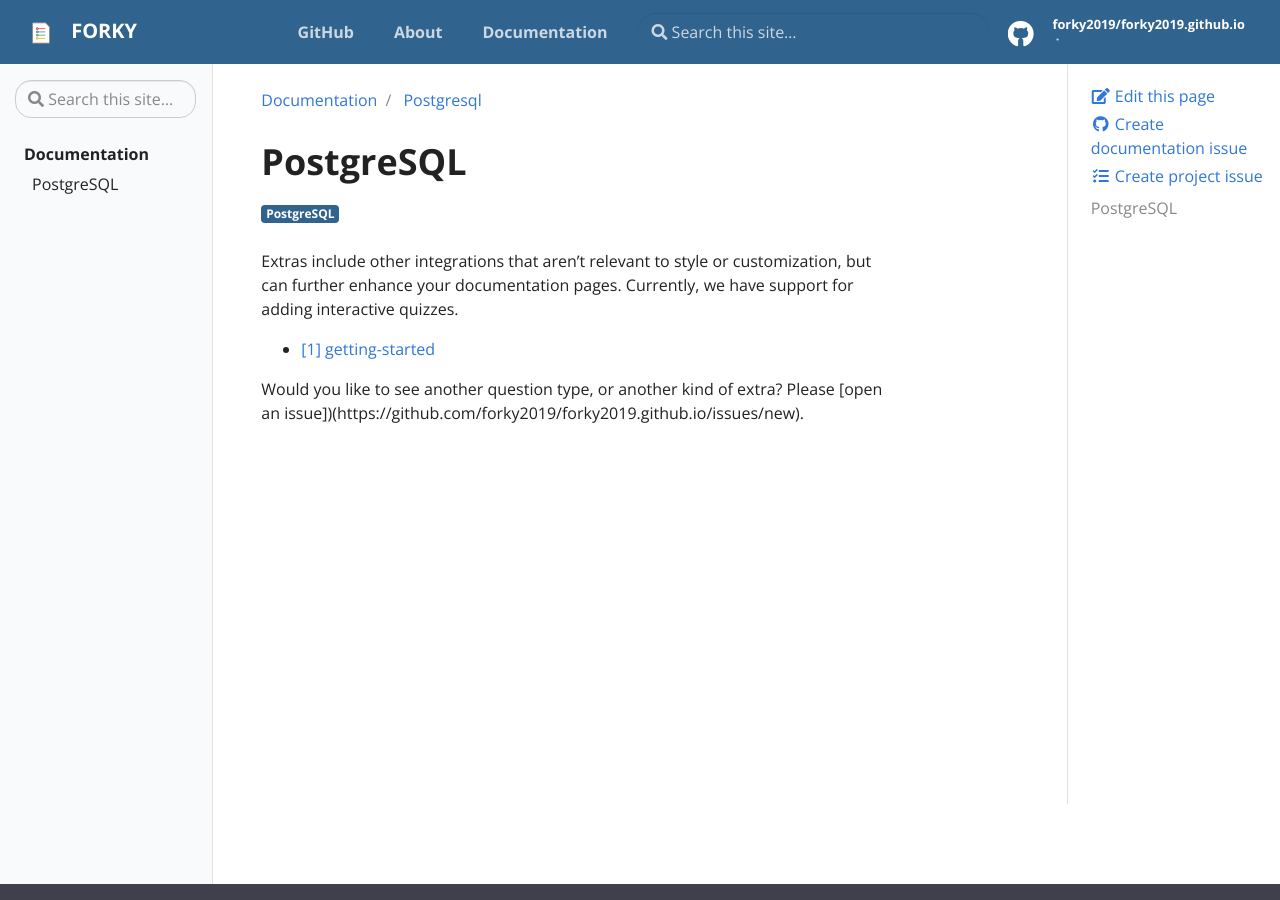
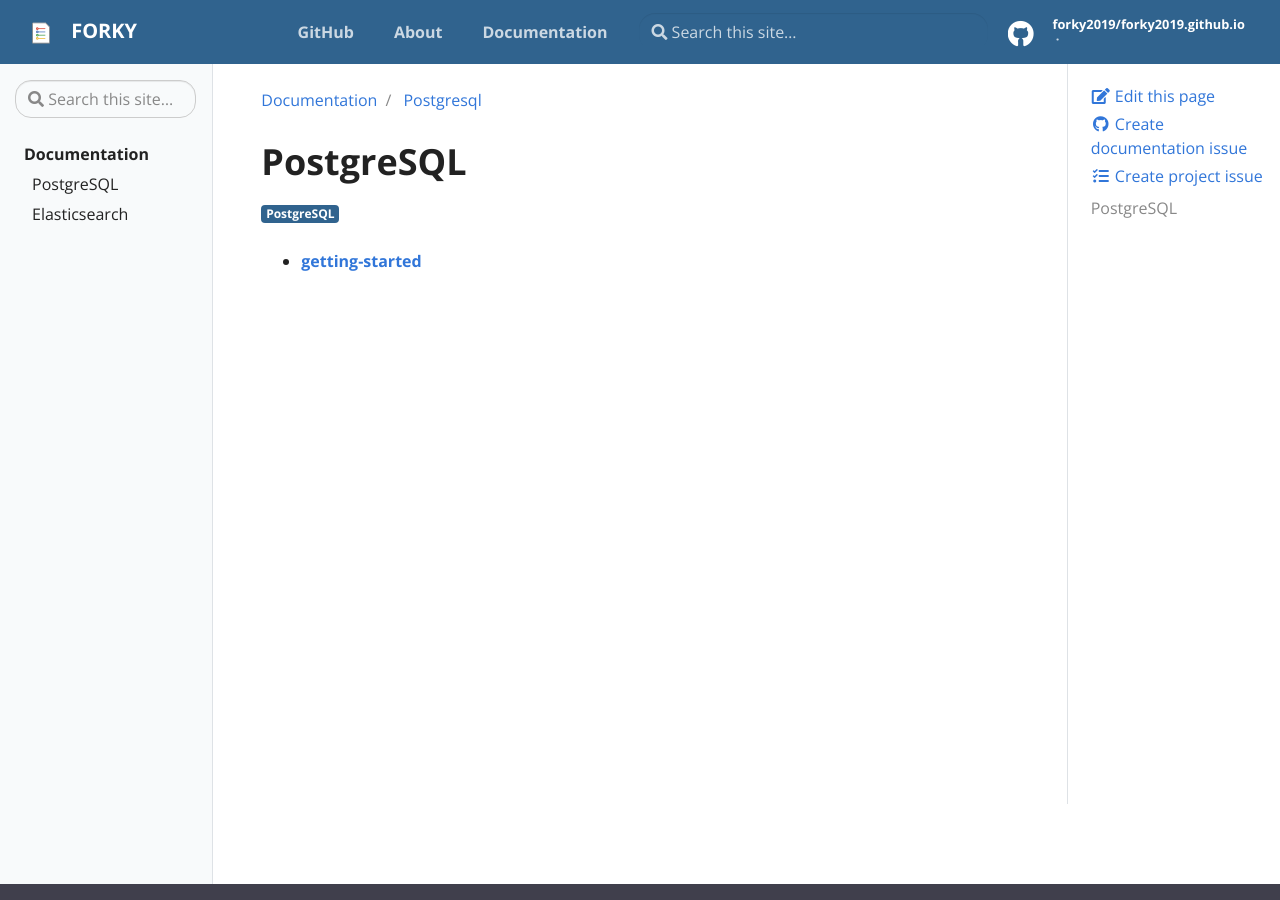
Before and after one commit to stay7/stay7.github.io, a Jekyll site: the page built from _docs/postgresql/index.md, in a window 1280 px wide and 900 px high. Built offline with Jekyll 4.4.1, drawn with Linux system fonts in a browser that asks for light colours.

Commit message:
post elasticsearch

```diff
--- a/_data/toc.yml
+++ b/_data/toc.yml
@@ -23,3 +23,5 @@
     #   url: "news"
     - title: PostgreSQL
       url: "docs/postgresql"
+    - title: Elasticsearch
+      url: "docs/elasticsearch"
--- a/_docs/postgresql/index.md
+++ b/_docs/postgresql/index.md
@@ -7,12 +7,4 @@
 
 # PostgreSQL
 
-Extras include other integrations that aren't relevant to style or customization,
-but can further enhance your documentation pages. Currently, we have support
-for adding interactive quizzes.
-
- - [[1] getting-started](getting-started)
-
-
-Would you like to see another question type, or another kind of extra? Please
-[open an issue])({{ site.repo }}/issues/new).
+  - [**getting-started**](getting-started)
```
Also changed, not shown: _docs/elasticsearch/elasticsearch-ubuntu.md (added, +67 -0 lines), _docs/elasticsearch/index.md (added, +10 -0 lines).
